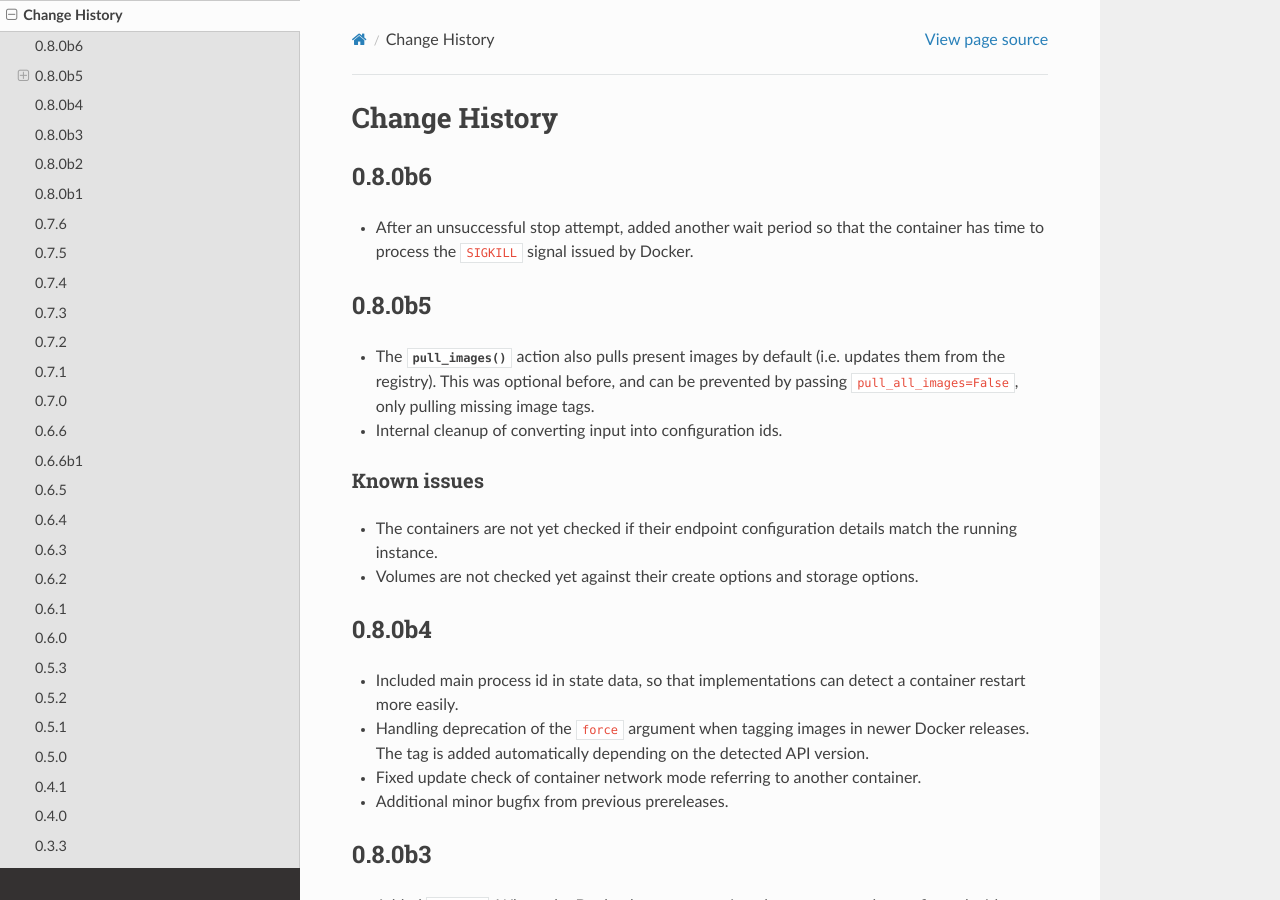
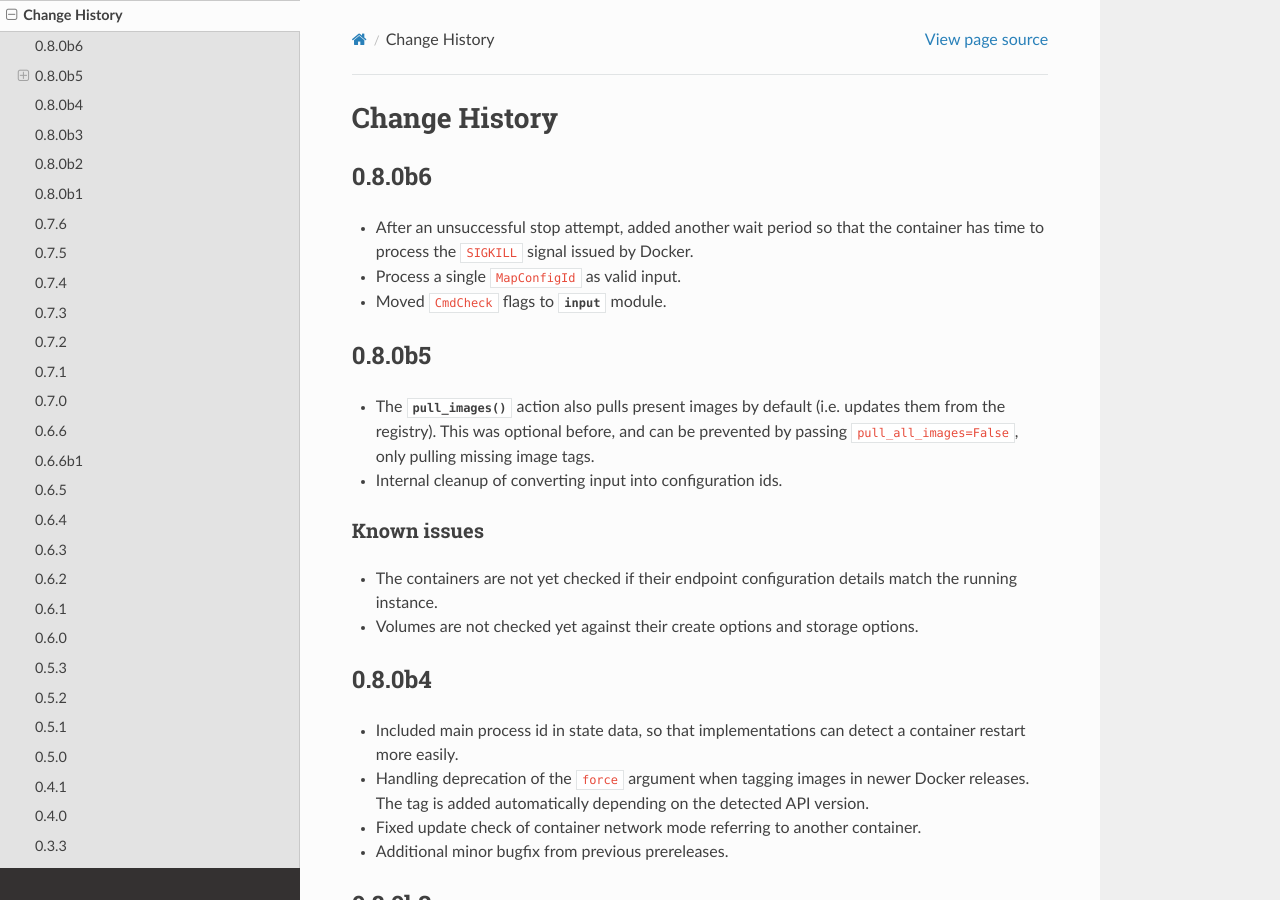
Before and after one commit to merll/docker-map, a Sphinx documentation site: the page built from docs/changes.rst, in a window 1280 px wide and 900 px high. Built offline with Sphinx 7.4.7 and the Read the Docs theme 2.0.0, drawn with Linux system fonts in a browser that asks for light colours.

Commit message:
Updated change log.

```diff
--- a/docs/changes.rst
+++ b/docs/changes.rst
@@ -6,6 +6,8 @@ Change History
 -------
 * After an unsuccessful stop attempt, added another wait period so that the container has time to process the
   ``SIGKILL`` signal issued by Docker.
+* Process a single ``MapConfigId`` as valid input.
+* Moved ``CmdCheck`` flags to :mod:`~dockermap.map.input` module.
 
 0.8.0b5
 -------
```
